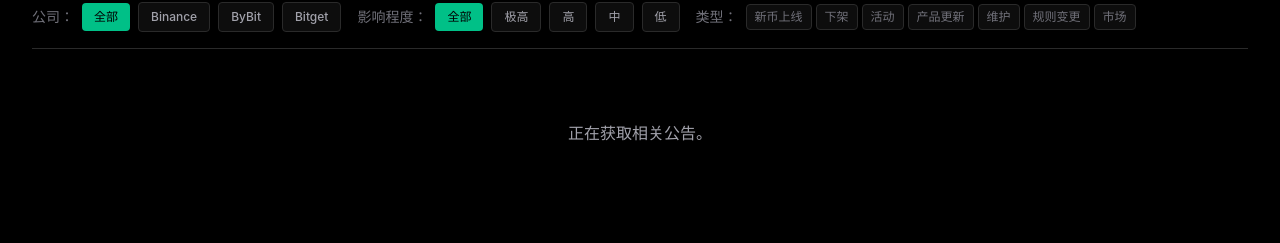
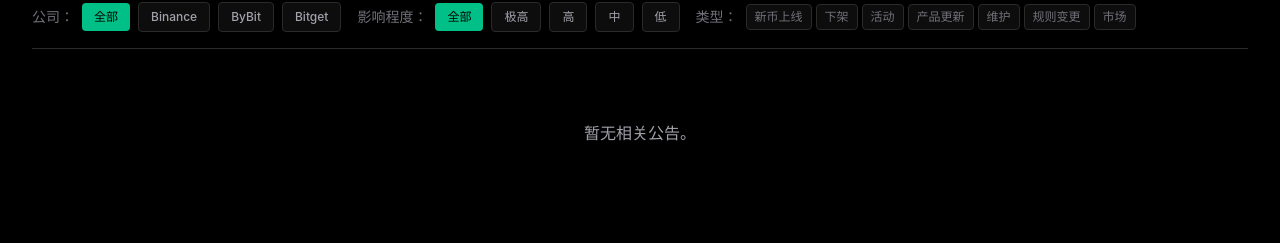
Before and after one commit to ivanckng/interview_okxhk, a React (Vite) app in the folder frontend/: page /company in a window 1280 px wide. Shown: the part 233-476 px from the top of the page. Built offline with nearby package versions, Linux system fonts and the light colour scheme; no server answers.

Commit message:
Fix company impact filter empty states

```diff
--- a/frontend/src/pages/CompanyPage.tsx
+++ b/frontend/src/pages/CompanyPage.tsx
@@ -28,7 +28,7 @@ const impactConfig = {
     critical: { color: 'text-red-400', bg: 'bg-red-500/10', label: '极高' },
     high: { color: 'text-orange-400', bg: 'bg-orange-500/10', label: '高' },
     medium: { color: 'text-yellow-400', bg: 'bg-yellow-500/10', label: '中' },
-    low: { color: 'text-gray-400', bg: 'bg-gray-500/10', label: '低' },
+    low: { color: 'text-slate-200', bg: 'bg-slate-400/20', label: '低' },
   },
 };
 
@@ -36,6 +36,8 @@ const impactConfig = {
 const staticTranslations = {
   en: {
     noAnnouncements: 'Fetching related announcements.',
+    noResults: 'No announcements match the current filters.',
+    emptyAnnouncements: 'No announcements available right now.',
     bybitSource: 'Bybit: Official Announcement API',
     binanceSource: 'Binance: Official Announcement API',
     bitgetSource: 'Bitget: Official Announcement API',
@@ -57,6 +59,8 @@ const staticTranslations = {
   },
   zh: {
     noAnnouncements: '正在获取相关公告。',
+    noResults: '当前筛选条件下没有公告。',
+    emptyAnnouncements: '暂无相关公告。',
     bybitSource: 'Bybit: 官方公告接口',
     binanceSource: 'Binance: 官方公告接口',
     bitgetSource: 'Bitget: 官方公告接口',
@@ -104,7 +108,7 @@ export const CompanyPage = () => {
   const [binanceUpdateTime, setBinanceUpdateTime] = useState<string>('');
   const [bitgetAnnouncements, setBitgetAnnouncements] = useState<ExchangeAnnouncement[]>([]);
   const [bitgetUpdateTime, setBitgetUpdateTime] = useState<string>('');
-  const [, setLoading] = useState(true);
+  const [loading, setLoading] = useState(true);
   const [analyzingAI, setAnalyzingAI] = useState(true);
   const [highlight, setHighlight] = useState<{
     title: string;
@@ -125,6 +129,26 @@ export const CompanyPage = () => {
     bybitAnnouncements.length > 0 ||
     binanceAnnouncements.length > 0 ||
     bitgetAnnouncements.length > 0;
+
+  const deriveImpactLevel = (announcement: ExchangeAnnouncement): 'critical' | 'high' | 'medium' | 'low' => {
+    if (announcement.impact_level) {
+      return announcement.impact_level;
+    }
+
+    if (announcement.importance === 'high') {
+      return 'high';
+    }
+
+    if (announcement.importance === 'medium') {
+      return 'medium';
+    }
+
+    const score = announcement.priority_score || 0;
+    if (score >= 90) return 'critical';
+    if (score >= 75) return 'high';
+    if (score >= 50) return 'medium';
+    return 'low';
+  };
 
   // Fallback highlight data (only shown when AI analysis fails)
   const fallbackHighlight = {
@@ -458,7 +482,7 @@ export const CompanyPage = () => {
       url: a.url,
       publishTime: a.publish_time,
       importance: a.importance || 'medium',
-      impact_level: a.impact_level,
+      impact_level: deriveImpactLevel(a),
       title_zh: a.title_zh,
       summary_zh: a.summary_zh,
       isReal: true,
@@ -476,7 +500,7 @@ export const CompanyPage = () => {
       url: a.url,
       publishTime: a.publish_time,
       importance: a.importance || 'medium',
-      impact_level: a.impact_level,
+      impact_level: deriveImpactLevel(a),
       title_zh: a.title_zh,
       summary_zh: a.summary_zh,
       isReal: true,
@@ -494,7 +518,7 @@ export const CompanyPage = () => {
       url: a.url,
       publishTime: a.publish_time,
       importance: a.importance || 'medium',
-      impact_level: a.impact_level,
+      impact_level: deriveImpactLevel(a),
       title_zh: a.title_zh,
       summary_zh: a.summary_zh,
       isReal: true,
@@ -532,6 +556,11 @@ export const CompanyPage = () => {
 
   // All announcement types for the type filter
   const allTypes: AnnouncementType[] = ['new_listing', 'delisting', 'activity', 'product_update', 'maintenance', 'rule_change', 'market'];
+  const emptyStateMessage = loading && !hasAnyAnnouncements
+    ? t.noAnnouncements
+    : hasAnyAnnouncements
+      ? t.noResults
+      : t.emptyAnnouncements;
 
   return (
     <div>
@@ -751,7 +780,7 @@ export const CompanyPage = () => {
 
         {allAnnouncements.length === 0 && (
           <div className="text-center py-12 text-okx-text-secondary">
-            {t.noAnnouncements}
+            {emptyStateMessage}
           </div>
         )}
       </div>
```
